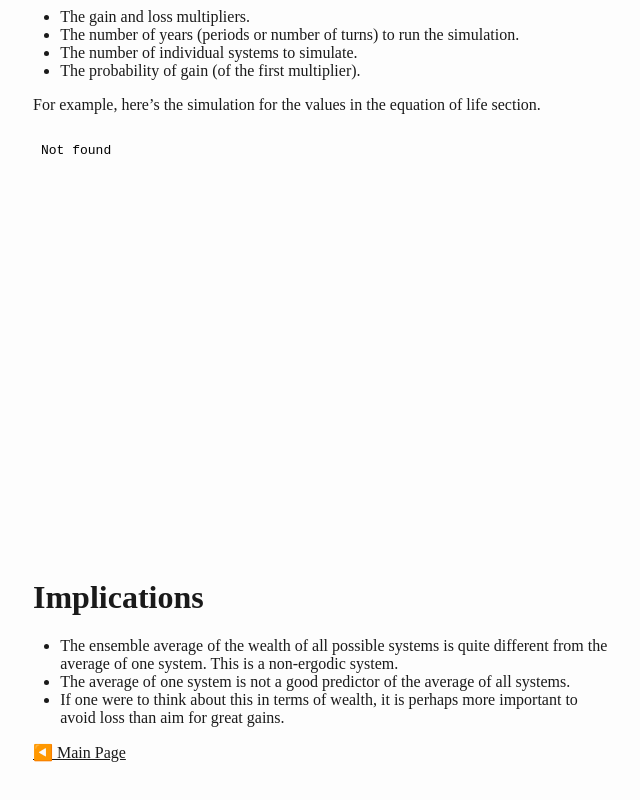
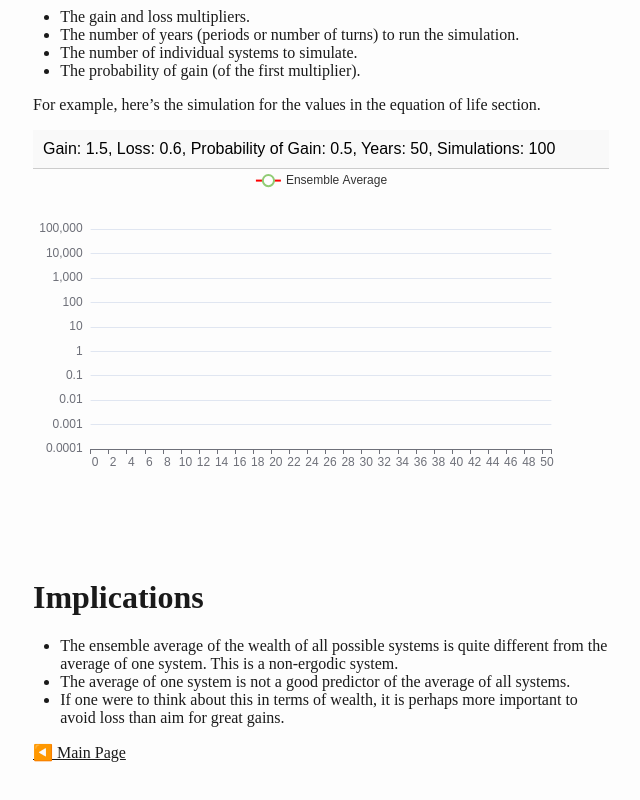
Before and after one commit to abhishekmishra/wealth-simulator, a plain HTML site: page background.html in a window 1280 px wide. Shown: the part 2333-3133 px from the top of the page, without its empty margins (319-959 px from the left). Drawn offline with nearby package versions, Linux system fonts and the light colour scheme; the site is published under a folder, as on GitHub Pages, so addresses that start at the root find nothing.

Commit message:
switched to relative url for the iframe

```diff
--- a/background.html
+++ b/background.html
@@ -283,7 +283,7 @@ simulation.</li>
 </ul>
 <p>For example, here’s the simulation for the values in the equation of
 life section.</p>
-<iframe src="/sim.html?gain=1.5&amp;loss=0.6&amp;probGain=0.5&amp;years=50&amp;simulations=100" style="width:100%; height:400px; border: 0;">
+<iframe src="./sim.html?gain=1.5&amp;loss=0.6&amp;probGain=0.5&amp;years=50&amp;simulations=100" style="width:100%; height:400px; border: 0;">
 </iframe>
 <h1 id="implications">Implications</h1>
 <ul>
```
Also changed, not shown: 1 other file.
